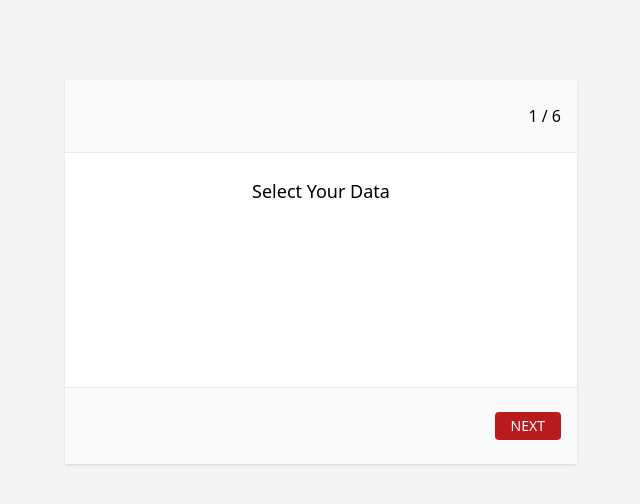
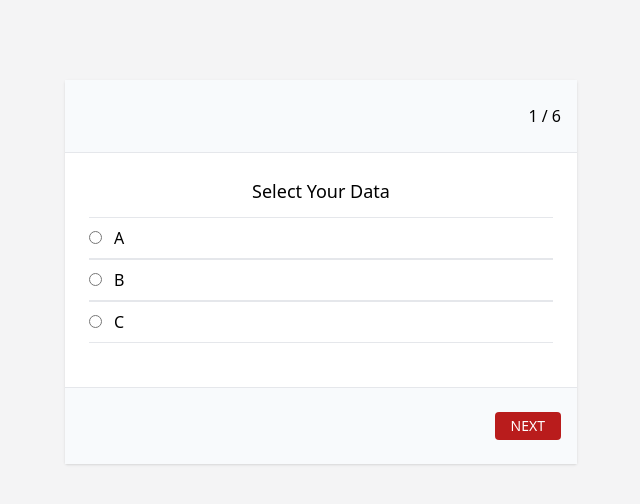
Before and after one commit to jainpranayr/livastro, a React (Vite) app: page / in a window 1280 px wide. Shown: the top 504 px of the page, without its empty margins (319-959 px from the left). Built offline with nearby package versions, Linux system fonts and the light colour scheme.

Commit message:
✨ finish form with inputs

```diff
--- a/src/App.tsx
+++ b/src/App.tsx
@@ -1,12 +1,18 @@
 import { Card, CardFooter, CardHeader } from './components/Card'
+import { SubmittedAnswers } from './components/Common'
 import { Form } from './components/Form'
+import { useAppContext } from './context/AppContext'
 
 function App() {
+	const { isSubmitted } = useAppContext()
+
 	return (
 		<div className="min-h-screen w-screen bg-zinc-100 py-20 px-4">
 			<Card>
 				<CardHeader />
-				<Form />
+				<div className="w-full flex-1 bg-white px-6">
+					{isSubmitted ? <SubmittedAnswers /> : <Form />}
+				</div>
 				<CardFooter />
 			</Card>
 		</div>
--- a/src/components/Common/Details.tsx
+++ b/src/components/Common/Details.tsx
@@ -13,9 +13,13 @@ export const DetailLabel = ({ label }: { label: string }) => {
 }
 
 export const DetailValue = ({ value }: { value: string | string[] | null }) => {
+	if (!value) {
+		return <span className="text-red-500">Not Answered</span>
+	}
+
 	return (
-		<span className={`truncate ${value ? 'text-gray-800' : 'text-red-500'}`}>
-			{value || 'Not Answerd'}
+		<span className="text-gray-800">
+			{typeof value === 'string' ? value : value.join(', ')}
 		</span>
 	)
 }
--- /dev/null
+++ b/src/components/Common/SubmittedAnswers.tsx
@@ -0,0 +1,22 @@
+import { useAppContext } from '../../context/AppContext'
+import { DetailLabel, DetailRow, DetailValue } from './Details'
+
+const SubmittedAnswers = () => {
+	const { allAnswers } = useAppContext()
+
+	return (
+		<div className="my-6 space-y-3">
+			<p className="block text-center text-lg capitalize">Your Answers:</p>
+			<dl className="mx-auto max-w-max">
+				{Object.entries(allAnswers).map(([question, answer]) => (
+					<DetailRow key={question}>
+						<DetailLabel label={question} />
+						<DetailValue value={answer} />
+					</DetailRow>
+				))}
+			</dl>
+		</div>
+	)
+}
+
+export default SubmittedAnswers
--- a/src/components/Common/index.ts
+++ b/src/components/Common/index.ts
@@ -1,2 +1,3 @@
 export { default as Button } from './Button'
 export * from './Details'
+export { default as SubmittedAnswers } from './SubmittedAnswers'
--- /dev/null
+++ b/src/components/Form/CheckboxInput.tsx
@@ -0,0 +1,49 @@
+import { useState } from 'react'
+import { useAppContext } from '../../context/AppContext'
+
+const CheckboxInput = () => {
+	const { currentQuestion, updateAnswer } = useAppContext()
+	const [selectedValues, setSelectedValues] = useState<string[]>([])
+
+	const handleCheckboxChange = (value: string) => {
+		setSelectedValues(prevSelectedValues => {
+			if (prevSelectedValues.includes(value)) {
+				return prevSelectedValues.filter(v => v !== value)
+			}
+			return [...prevSelectedValues, value]
+		})
+		updateAnswer(currentQuestion.question, selectedValues)
+	}
+
+	return (
+		<div className="my-6 space-y-3">
+			<label className="block text-center text-lg capitalize">
+				{currentQuestion.question}
+			</label>
+
+			<div>
+				{currentQuestion.questionoption.map(option => (
+					<div key={option.optionid} className="border-y py-2">
+						<input
+							type="checkbox"
+							id={`${currentQuestion.questionid}_${option.optionid}`}
+							value={option.optionvalue}
+							checked={selectedValues.includes(option.optionvalue)}
+							onChange={() => handleCheckboxChange(option.optionvalue)}
+							onBlur={() =>
+								updateAnswer(currentQuestion.question, selectedValues)
+							}
+						/>
+						<label
+							htmlFor={`${currentQuestion.questionid}_${option.optionid}`}
+							className="ml-3">
+							{option.optionvalue}
+						</label>
+					</div>
+				))}
+			</div>
+		</div>
+	)
+}
+
+export default CheckboxInput
--- /dev/null
+++ b/src/components/Form/DateInput.tsx
@@ -0,0 +1,26 @@
+import { useAppContext } from '../../context/AppContext'
+import { dateFormatter } from '../../lib'
+
+const DateInpiut = () => {
+	const { currentQuestion, updateAnswer, currentQuestionAnswers } =
+		useAppContext()
+
+	return (
+		<div className="my-6 space-y-3 text-center">
+			<label className="block text-lg capitalize">
+				{currentQuestion.question}
+			</label>
+			<input
+				type="datetime-local"
+				onChange={e =>
+					updateAnswer(
+						currentQuestion.question,
+						dateFormatter.format(new Date(e.target.value))
+					)
+				}
+			/>
+		</div>
+	)
+}
+
+export default DateInpiut
--- a/src/components/Form/Form.tsx
+++ b/src/components/Form/Form.tsx
@@ -1,34 +1,19 @@
 import { useAppContext } from '../../context/AppContext'
-import { DetailLabel, DetailRow, DetailValue } from '../Common'
+import CheckboxInput from './CheckboxInput'
+import DateInpiut from './DateInput'
+import RadioInput from './RadioInput'
+import TextAreaInput from './TextAreaInput'
 
 const Form = () => {
-	const { currentQuestion, isSubmitted, allAnswers } = useAppContext()
+	const { currentQuestion } = useAppContext()
 
 	return (
-		<>
-			{isSubmitted ? (
-				<div className="w-full flex-1 bg-white">
-					<p className="my-6 block text-center text-lg capitalize">
-						Your Answers:
-					</p>
-					<dl className="mx-auto max-w-max">
-						{Object.entries(allAnswers).map(([question, answer]) => (
-							<DetailRow key={question}>
-								<DetailLabel label={question} />
-								<DetailValue value={answer} />
-							</DetailRow>
-						))}
-					</dl>
-				</div>
-			) : (
-				<form className="w-full flex-1 bg-white">
-					<label className="my-6 block text-center text-lg capitalize">
-						{currentQuestion.question}
-					</label>
-					{/* render form inputs here */}
-				</form>
-			)}
-		</>
+		<form>
+			{currentQuestion.questiontype === 'Radio' && <RadioInput />}
+			{currentQuestion.questiontype === 'Date' && <DateInpiut />}
+			{currentQuestion.questiontype === 'Textarea' && <TextAreaInput />}
+			{currentQuestion.questiontype === 'Checkbox' && <CheckboxInput />}
+		</form>
 	)
 }
 
--- /dev/null
+++ b/src/components/Form/RadioInput.tsx
@@ -0,0 +1,33 @@
+import { useAppContext } from '../../context/AppContext'
+import { Question } from '../../types'
+
+const RadioInput = () => {
+	const { currentQuestion, updateAnswer } = useAppContext()
+
+	return (
+		<div className="my-6 space-y-3">
+			<label className="block text-center text-lg capitalize">
+				{currentQuestion.question}
+			</label>
+
+			<div>
+				{currentQuestion.questionoption.map(option => (
+					<div key={option.optionid}>
+						<div className="border-y py-2">
+							<input
+								type="radio"
+								value={option.optionvalue}
+								onChange={() =>
+									updateAnswer(currentQuestion.question, option.optionvalue)
+								}
+							/>
+							<label className="ml-3">{option.optionvalue}</label>
+						</div>
+					</div>
+				))}
+			</div>
+		</div>
+	)
+}
+
+export default RadioInput
--- /dev/null
+++ b/src/components/Form/TextAreaInput.tsx
@@ -0,0 +1,23 @@
+import { useAppContext } from '../../context/AppContext'
+
+const TextAreaInput = () => {
+	const { currentQuestion, updateAnswer } = useAppContext()
+
+	return (
+		<div className="my-6 space-y-3">
+			<label className="block text-center text-lg capitalize">
+				{currentQuestion.question}
+			</label>
+			<textarea
+				rows={6}
+				name="comment"
+				id="comment"
+				className="block w-full rounded-md border-2 border-gray-300 shadow-sm focus:border-indigo-500 focus:ring-indigo-500 sm:text-sm"
+				defaultValue={''}
+				onChange={e => updateAnswer(currentQuestion.question, e.target.value)}
+			/>
+		</div>
+	)
+}
+
+export default TextAreaInput
--- a/src/context/AppContext.tsx
+++ b/src/context/AppContext.tsx
@@ -64,6 +64,11 @@ export const AppContextProvider = ({ children }: { children: ReactNode }) => {
 	const allAnswers = state.answers
 
 	const updateState = (step: number) => {
+		if (isSubmitted) {
+			setState(DEFAULT_STATE)
+			return
+		}
+
 		const question = state.questions[step]
 		const answer = state.answers[question.question] || null
 
--- /dev/null
+++ b/src/lib/index.ts
@@ -0,0 +1 @@
+export * from './utils'
--- /dev/null
+++ b/src/lib/utils.ts
@@ -0,0 +1,8 @@
+export const dateFormatter = new Intl.DateTimeFormat('en-US', {
+	year: 'numeric',
+	month: 'short',
+	day: 'numeric',
+	hour: '2-digit',
+	minute: '2-digit',
+	hour12: true,
+})
```
